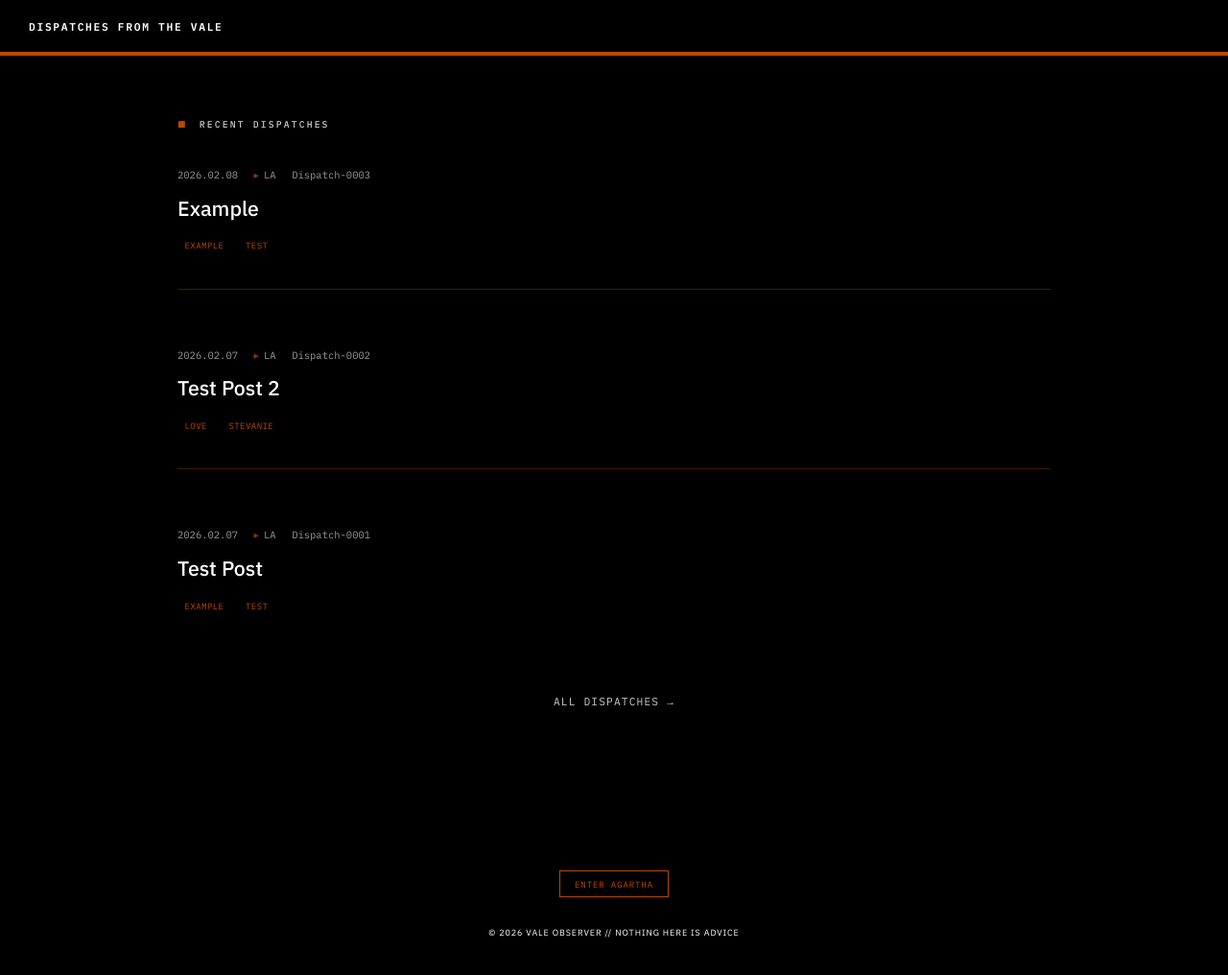
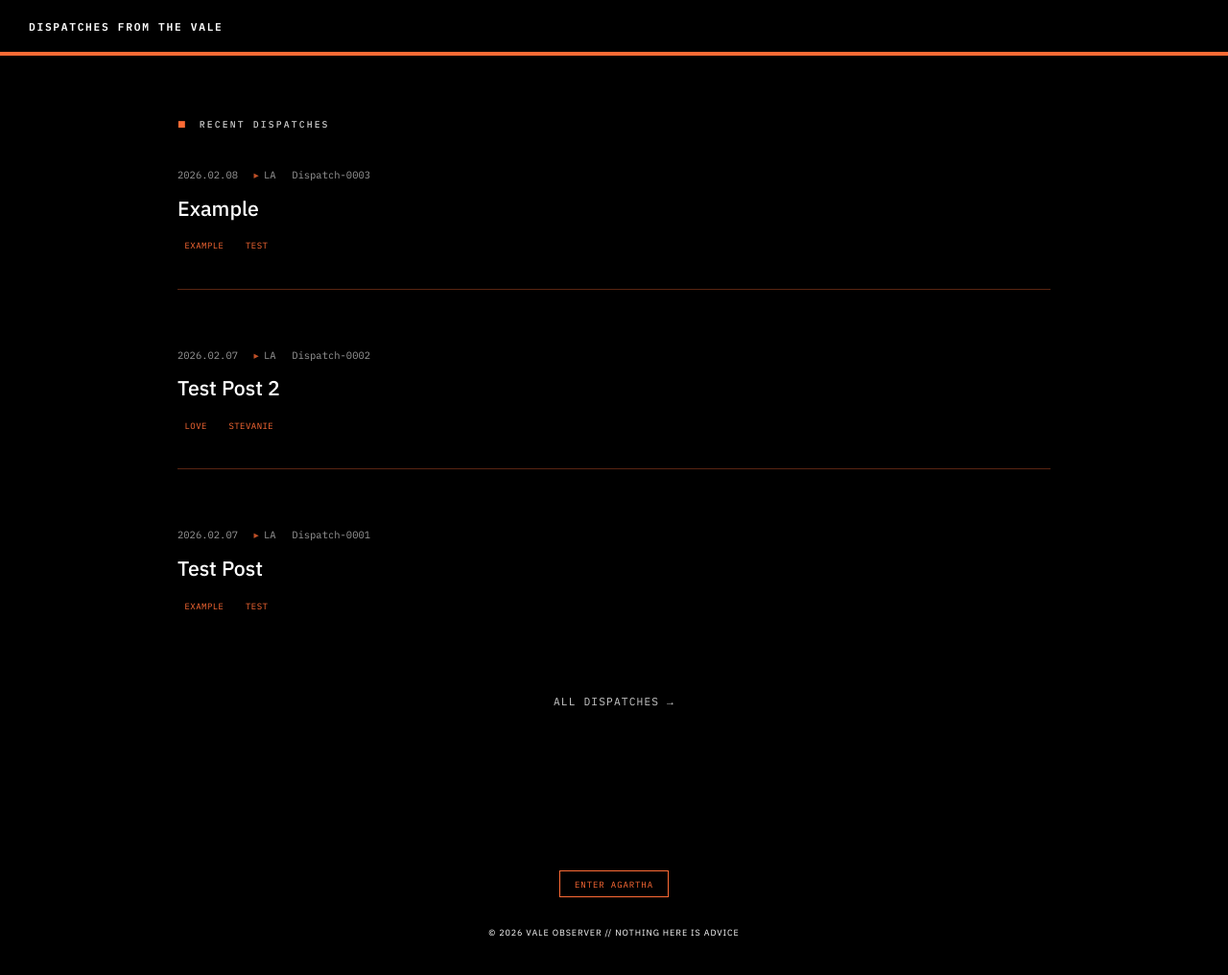
Before and after one commit to valeobserver/dispatches-from-the-vale, a Jekyll site: the page built from index.html, in a window 1280 px wide and 1055 px high. Shown: the top 1016 px of the window at 96% size. Built offline with Jekyll 4.4.1, drawn with Linux system fonts in a browser that asks for light colours.

Commit message:
Update default.html

```diff
--- a/_layouts/default.html
+++ b/_layouts/default.html
@@ -17,7 +17,7 @@
       --bg: #000000;
       --fg: #ffffff;
       --fg-dim: #ffffff;
-      --accent: #BD4700;
+      --accent: #ff6b35;
       --border: #1a1410;
       --mono: 'IBM Plex Mono', monospace;
       --sans: 'IBM Plex Sans', sans-serif;
```
